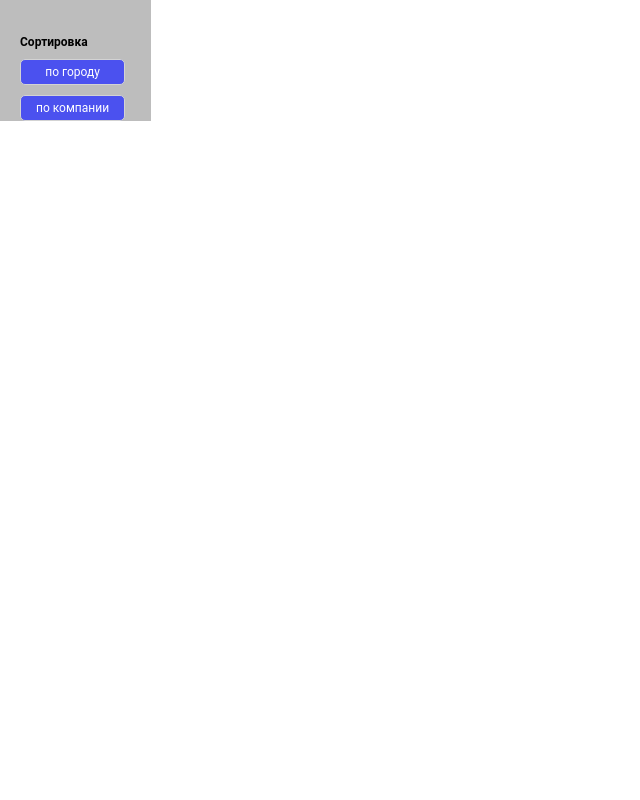
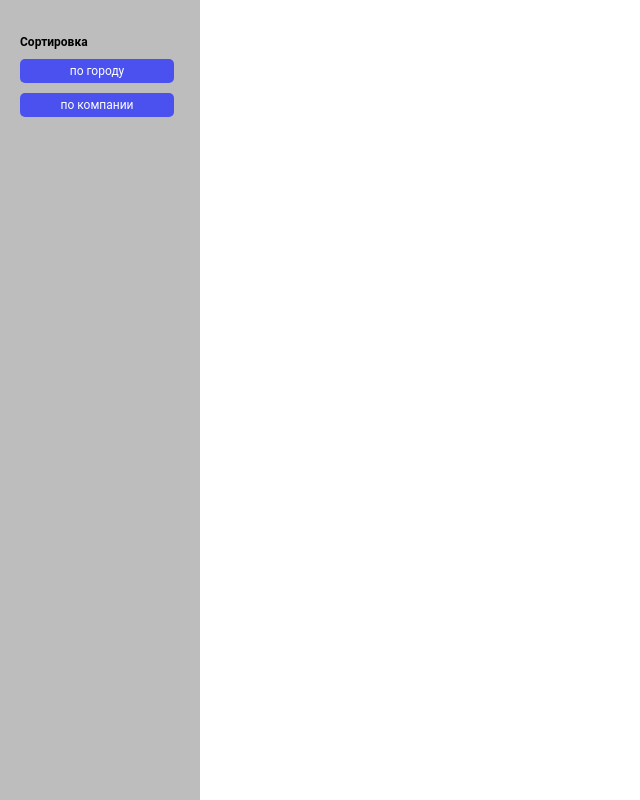
Before and after one commit to nikolajbotalov/roox_test, a React app: page /profile in a window 1280 px wide. Shown: the whole page, without its empty margins (0-640 px from the left). Built offline with nearby package versions, Linux system fonts and the light colour scheme; the HTML template or start-up script is replaced by a standard one.

Commit message:
Add app & sort styles

```diff
--- a/src/App.module.scss
+++ b/src/App.module.scss
@@ -1,4 +1,6 @@
 .Wrapper {
 	display: flex;
 	justify-content: flex-start;
+	width: 665px;
+	height: 100vh;
 }
--- a/src/components/Sort/Sort.module.scss
+++ b/src/components/Sort/Sort.module.scss
@@ -4,6 +4,7 @@
 	background: #BDBDBD;
 	display: flex;
 	flex-direction: column;
+	width: 200px;
 
 	&__Title {
 		font-size: 12px;
--- a/src/index.module.scss
+++ b/src/index.module.scss
@@ -15,9 +15,10 @@ input,
 button {
 	font-family: "Roboto", sans-serif;
 	font-style: normal;
+
 }
 
 button {
 	cursor: pointer;
-	border: 1px solid #d3d3d3;
+	border: none;
 }
```
